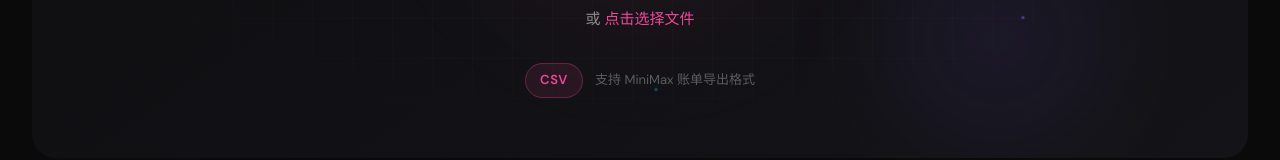
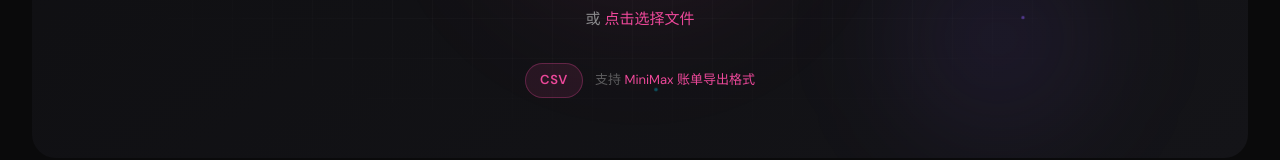
Before and after one commit to stlin256/minimax-bill-viz, a React (Vite) app: page / in a window 1280 px wide. Shown: the part 326-486 px from the top of the page. Built offline with nearby package versions, Linux system fonts and the light colour scheme.

Commit message:
Add GitHub千star style README

```diff
--- a/package.json
+++ b/package.json
@@ -1,9 +1,9 @@
 {
-  "name": "minimax-bill",
+  "name": "minimax-bill-viz",
   "private": true,
   "version": "1.0.0",
   "type": "module",
-  "homepage": "https://your-username.github.io/minimax-bill/",
+  "homepage": "https://stlin256.github.io/minimax-bill-viz/",
   "scripts": {
     "dev": "vite",
     "build": "tsc && vite build",
--- a/src/components/DropZone.module.css
+++ b/src/components/DropZone.module.css
@@ -223,6 +223,16 @@
   color: #5c5c5e;
 }
 
+.formatLink {
+  color: var(--accent-primary);
+  text-decoration: none;
+  transition: all 0.2s ease;
+}
+
+.formatLink:hover {
+  text-decoration: underline;
+}
+
 /* 边框光效 */
 .borderGlow {
   position: absolute;
--- a/src/components/DropZone.tsx
+++ b/src/components/DropZone.tsx
@@ -147,7 +147,14 @@ export function DropZone({ onFileSelect, isLoading }: DropZoneProps) {
 
         <div className={styles.formats}>
           <span className={styles.formatBadge}>CSV</span>
-          <span className={styles.formatText}>支持 MiniMax 账单导出格式</span>
+          <span className={styles.formatText}>
+            支持 <a
+              href="https://platform.minimaxi.com/user-center/payment/billing-history"
+              target="_blank"
+              rel="noopener noreferrer"
+              className={styles.formatLink}
+            >MiniMax 账单导出格式</a>
+          </span>
         </div>
       </div>
 
--- a/vite.config.ts
+++ b/vite.config.ts
@@ -3,7 +3,7 @@ import react from '@vitejs/plugin-react'
 
 export default defineConfig({
   plugins: [react()],
-  base: '/minimax-bill/',
+  base: '/minimax-bill-viz/',
   build: {
     outDir: 'dist',
     sourcemap: false,
```
Also changed, not shown: .claude/settings.local.json (added), 1 other file (tests, documents, lock files or other folders).
